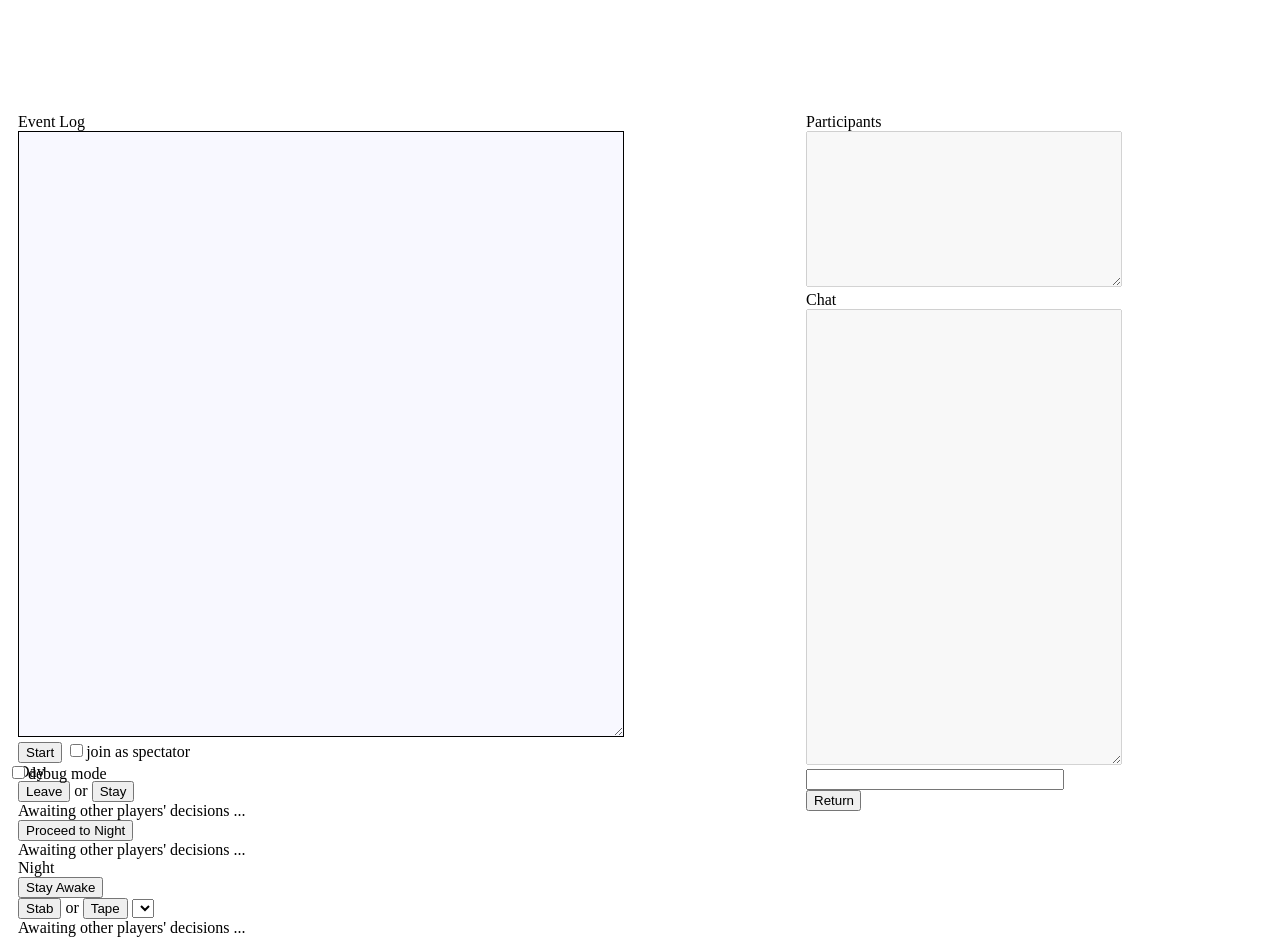
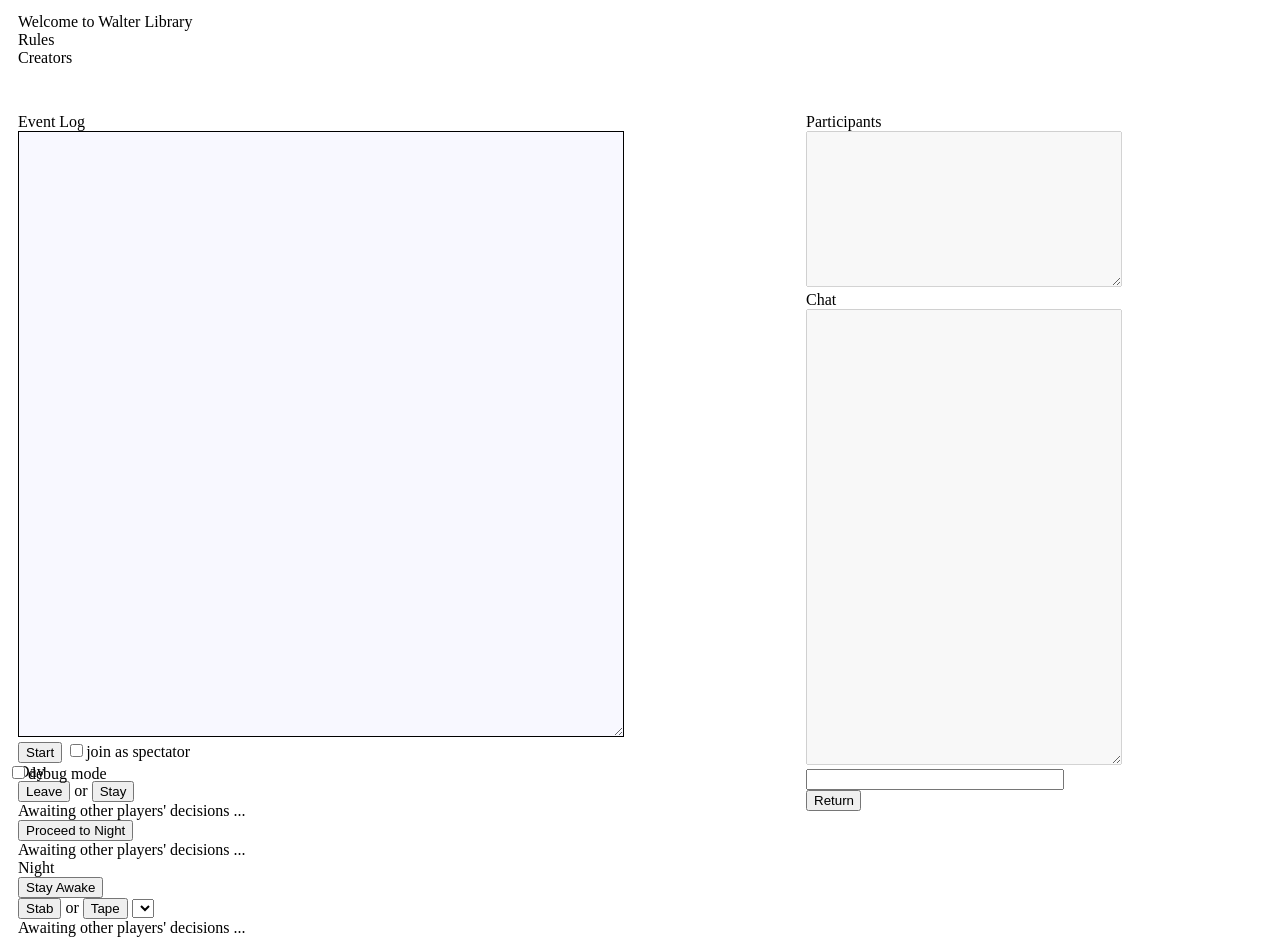
Before and after one commit to lukechn99/summer_2020, a website: page public/index.html in a window 1280 px wide. Shown: the top 937 px of the page. Drawn offline with nearby package versions, Linux system fonts and the light colour scheme; no server answers.

Commit message:
added forehead, resizing chat and event log

```diff
--- a/public/index.html
+++ b/public/index.html
@@ -67,7 +67,13 @@
     </style>
 </head>
 <body>
-    <div class="forehead"></div>
+    <div class="forehead">
+        <div class='column'>
+            <div>Welcome to Walter Library</div>
+            <div>Rules</div>
+            <div>Creators</div>
+        </div>
+    </div>
     <div class='row'>
         <div class="canvasframe">
             <label>Event Log</label>
```
